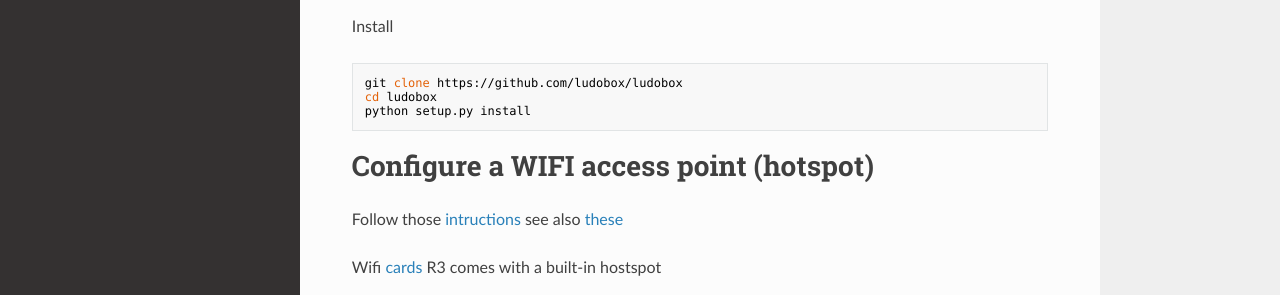
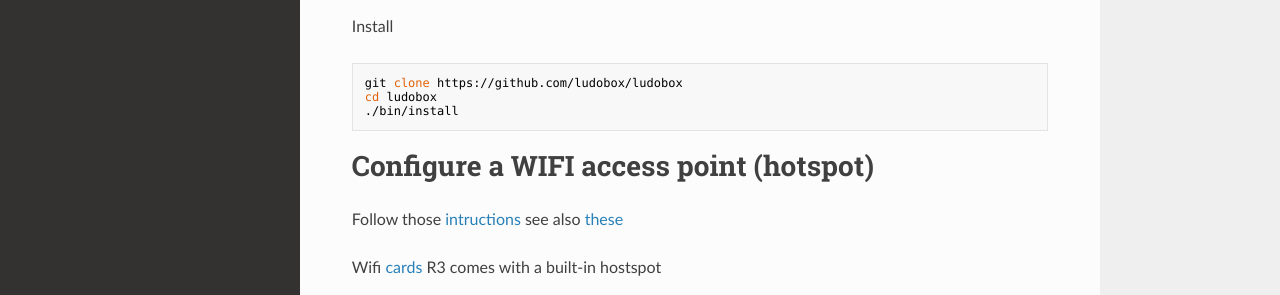
Before and after one commit to ludobox/ludobox, an MkDocs documentation site: the page built from docs/rpi.md, in a window 1280 px wide and 900 px high, scrolled down 980 px. Shown: the part 467-762 px from the top of the window. Built offline with MkDocs 1.6.1, drawn with Linux system fonts in a browser that asks for light colours; nearby versions of some CDN libraries; old or Windows-style settings are respelled for this version of MkDocs.

Commit message:
Update rpi.md

```diff
--- a/docs/rpi.md
+++ b/docs/rpi.md
@@ -62,7 +62,7 @@ Install
 
     git clone https://github.com/ludobox/ludobox
     cd ludobox
-    python setup.py install
+    ./bin/install
 
 
 
```
